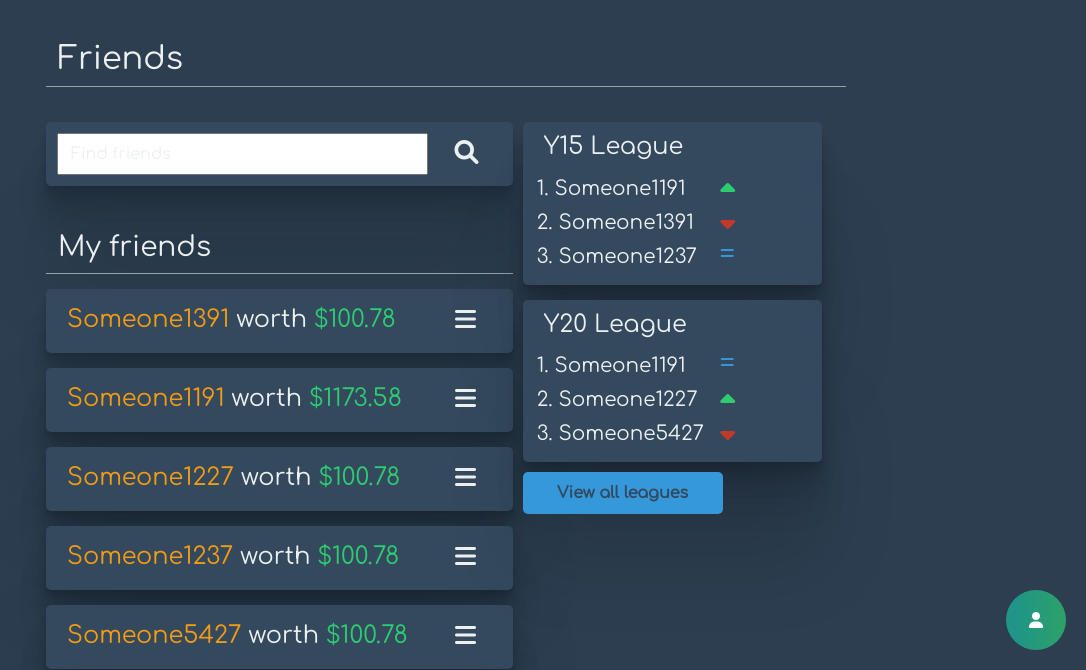
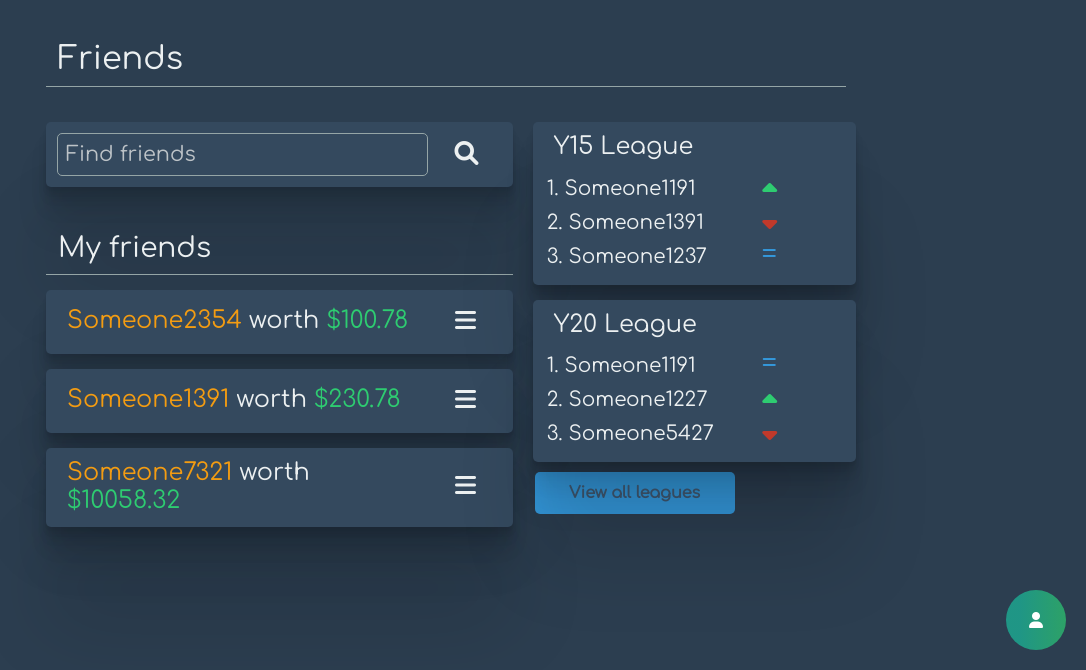
Before and after one commit to Manc-Y15/hustl.io, a Django app: page /friends/ in a window 1280 px wide. Shown: the part 130-800 px from the top of the page, without its empty margins (194-1280 px from the left). Run offline with Django 4.2, Linux system fonts and the light colour scheme; some libraries are stand-ins or nearby versions.

Commit message:
Friends list now generates from 2d array, attempted to improve resizing

```diff
--- a/src/assets/css/profile.css
+++ b/src/assets/css/profile.css
@@ -98,6 +98,7 @@
 }
 
 .league-preview {
+    max-width: 325px;
     font-family: "Comfortaa";
     padding: 10px;
     padding-left: 20px;
@@ -105,6 +106,7 @@
     border: 1px solid transparent !important;
     border-radius: 5px !important;
     margin-top: 15px;
+    margin-left: 20px;
     box-shadow: 0 2.8px 2.2px rgba(0, 0, 0, 0.034), 0 6.7px 5.3px rgba(0, 0, 0, 0.048), 0 12.5px 10px rgba(0, 0, 0, 0.06), 0 22.3px 17.9px rgba(0, 0, 0, 0.072), 0 41.8px 33.4px rgba(0, 0, 0, 0.086), 0 100px 80px rgba(0, 0, 0, 0.12);
 }
 
@@ -120,16 +122,40 @@
     }
 }
 
-.profile-input-box {
+.profile-input-select {
     max-width: 300px;
     margin: 0;
     display: inline;
     background: var(--asphalt);
     color: var(--clouds);
-    font-size: calc(1.275rem + .3vw);
+    font-size: 1.25rem;
     border: 0px;
     padding: 0px;
-    font-weight: bold;
+}
+
+.profile-input-box {
+    max-width: 250px;
+    margin: 0;
+    margin-top: 10px;
+    background: var(--asphalt);
+    color: var(--clouds);
+    padding: 5px;
+    padding-left: 8px;
+    border: 1px solid;
+    border-radius: 5px;
+    border-color: var(--concrete);
+}
+
+.profile-search {;
+    margin: 0;
+    background: var(--asphalt);
+    color: var(--clouds);
+    padding: 5px;
+    padding-left: 8px;
+    border: 1px solid;
+    border-radius: 5px;
+    border-color: var(--concrete);
+    font-size: 1.3em;
 }
 
 .profile-input-text {
@@ -175,9 +201,14 @@
     display: inline-block;
 }
 
-::placeholder {
+.profile-input-box::placeholder {
     color: var(--clouds);
     opacity: 1;
     font-family: 'Comfortaa';
-    font-weight: normal;
 }
+
+.profile-search::placeholder {
+    color: var(--silver);
+    opacity: 1;
+    font-family: 'Comfortaa';
+}
--- a/src/main/main_views.py
+++ b/src/main/main_views.py
@@ -64,4 +64,8 @@ def settings_view(request):
 def friends_view(request):
 	errors = []
 
-	return render(request, 'accounts/friends.html', {})
+	friends = [["Someone2354",100.78,"21-02-2022","Losing",73.58],["Someone1391",230.78,"10-03-2022","Winning",62.58],["Someone7321",10058.32,"03-03-2022","Winning",3256.58]]
+
+	return render(request, 'accounts/friends.html', {
+		'friends':friends
+		})
--- a/src/templates/accounts/friends.html
+++ b/src/templates/accounts/friends.html
@@ -10,7 +10,7 @@
 				<h2 style="text-align: left;">Friends</h2>
 			</div>
 			<div class="row">
-				<div class="col-sm-7 col-12" style="padding-top: 20px;">
+				<div class="col-md-7 col-12" style="padding-top: 20px;">
 					<div class="grid">
 						<form>
 							<div class="profile-input row" style="margin-bottom: 45px; padding: 10px;">
@@ -20,30 +20,38 @@
 								</button>
 							</div>
 						</form>
+
 						<div class="row" style="border-bottom:1px solid #95a5a6">
 							<h3 style="text-align: left;">My friends</h3>
 							</div>
-							<div class="profile-input row" id="Someone1391">
-								<h4 class="profile-input-text col-10">
-									<span style="color: #f39c12">Someone1391</span>&nbsp;worth&nbsp;
-									<span style="color: #2ecc71">$100.78</span>
+							{% for friend in friends %}
+							<div class="profile-input row" id={{ friend.0 }}>
+								<h4 class="profile-input-text col-10 flex-wrap">
+									<span style="color: #f39c12">{{ friend.0 }}</span>&nbsp;worth&nbsp;
+									<span style="color: #2ecc71">${{ friend.1 }}</span>
 								</h4>
 								<button class="btn btn-link col-2" type="button" onclick="displayFriendInfo(this);">
 									<i style="color: var(--clouds);font-size: 1.5em;" class="fa fa-solid fa-bars" style="pointer-events: none; color: white"></i>
 								</button>
-								<div class="profile-input row" id="Someone1391_child" style="box-shadow: none; display: none;">
+								<div class="profile-input row" id="{{friend.0}}_child" style="box-shadow: none; display: none;">
 									<h4 class="profile-input-text col-6">Friends since:</h4>
-									<h4 class="profile-input-text col-6">21-02-2022</h4>
-									<h4 class="profile-input-text col-12 col-sm-6">Head to head:</h4>
-									<h4 class="profile-input-text col-12 col-sm-6"><span style="color: var(--alizarin);">Losing</span>&nbsp;by&nbsp;<span style="color: #2ecc71">$73.58</span></h4>
+									<h4 class="profile-input-text col-6">{{ friend.2 }}</h4>
+									<h4 class="profile-input-text col-6">Head to head:</h4>
+									<h4 class="profile-input-text col-6 flex-wrap">
+										{% if friend.3 == 'Losing' %}
+										<span style="color: var(--alizarin);">
+										{% else %}
+										<span style="color: var(--emerald);">
+										{% endif %}
+									{{friend.3}}</span>&nbsp;by&nbsp;<span style="color: #2ecc71">${{friend.4}}</span></h4>
 									<div class="justify-content-center" style="padding: 0;">
-										<button style="margin-top: 10px;" class="default-button col-12 col-sm-6" type="button" name="view_profile" onclick="viewProfile(this);">View profile</button>
-										<button style="margin-top: 10px;" class="remove-friend-button col-12 col-sm-6" type="button" name="Remove_friend" onclick="removeFriend(this);">Remove friend</button>
+										<button style="margin-top: 10px;" class="default-button col-6" type="button" name="view_profile" onclick="viewProfile(this);">View profile</button>
+										<button style="margin-top: 10px;" class="remove-friend-button col-6" type="button" name="Remove_friend" onclick="removeFriend(this);">Remove friend</button>
 									</div>
 								</div>
 							</div>
-
-							<div class="profile-input row" id="Someone1191">
+							{% endfor %}
+							<!-- <div class="profile-input row" id="Someone1191">
 								<h4 class="profile-input-text col-10">
 									<span style="color: #f39c12">Someone1191</span>&nbsp;worth&nbsp;
 									<span style="color: #2ecc71">$1173.58</span>
@@ -117,13 +125,14 @@
 										<button style="margin-top: 10px;" class="default-button col-12 col-sm-6" type="button" name="view_profile" onclick="viewProfile(this);">View profile</button>
 										<button style="margin-top: 10px;" class="remove-friend-button col-12 col-sm-6" type="button" name="Remove_friend" onclick="removeFriend(this);">Remove friend</button>
 									</div>
-								</div>
-							</div>
+								</div> -->
+							<!-- </div> -->
 						</div>
 					</div>
 					<div class="col" style="margin-left: 10px;padding-top: 20px;">
 						<div class="grid">
-							<div class="league-preview row col-12">
+							<div class="row justify-content-center">
+								<div class="league-preview col-md-12 col-6">
 									<h4 class="league-preview-text" style="padding-bottom: 10px;">Y15 League</h4>
 									<div class="league-preview-row row">
 										<h5 class="league-preview-text col-9 col-md-8">1. Someone1191</h5>
@@ -138,7 +147,7 @@
 										<i class="fa fa-solid fa-equals col" style="font-size: 1em; color: var(--river);"></i>
 									</div>
 								</div>
-							<div class="league-preview row col-12">
+								<div class="league-preview col-6 col-md-12">
 									<h4 class="league-preview-text" style="padding-bottom: 10px;">Y20 League</h4>
 									<div class="league-preview-row row">
 										<h5 class="league-preview-text col-9 col-md-8">1. Someone1191</h5>
@@ -153,7 +162,8 @@
 										<i class="fa fa-solid fa-caret-down col" style="font-size: 1.5em; color: var(--pomegranate);"></i>
 									</div>
 								</div>
-							<a href="leagues.html" class="default-button row justify-content-center" style="padding-top: 0.488em;padding-bottom: 0.488em; max-width: 200px; margin-top: 10px;">View all leagues</a>
+							</div>
+							<a href="leagues.html" class="default-button row justify-content-center" style="padding-top: 0.488em;padding-bottom: 0.488em; max-width: 200px; max-height: 160px; margin-top: 10px; margin-left: 0;">View all leagues</a>
 						</div>
 					</div>
 				</div>
```
Lines whose indentation alone changed are shown as unchanged.
